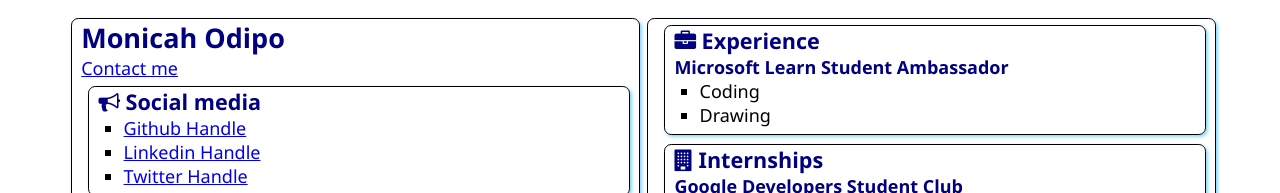
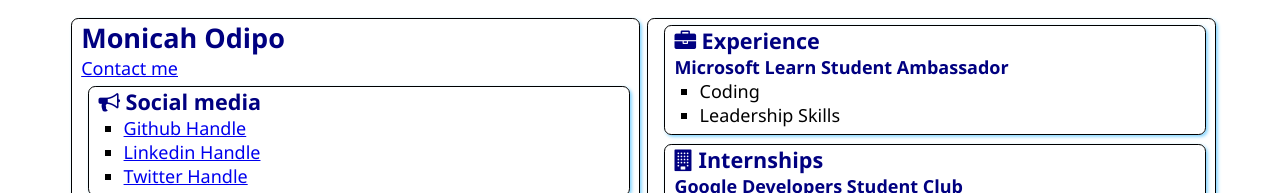
Before and after one commit to MonahDipsy/SATechnicalOnboarding, a plain HTML site: page src/index.html in a window 1280 px wide. Shown: the top 193 px of the page. Drawn offline with Linux system fonts and the light colour scheme.

Commit message:
Update index.html
Update personal details

```diff
--- a/src/index.html
+++ b/src/index.html
@@ -64,7 +64,7 @@
                 <h3>Microsoft Learn Student Ambassador</h3>
                 <ul>
                     <li>Coding</li>
-                    <li>Drawing</li>
+                    <li>Leadership Skills</li>
                 </ul>
             </section>
             <section class="box">
```
